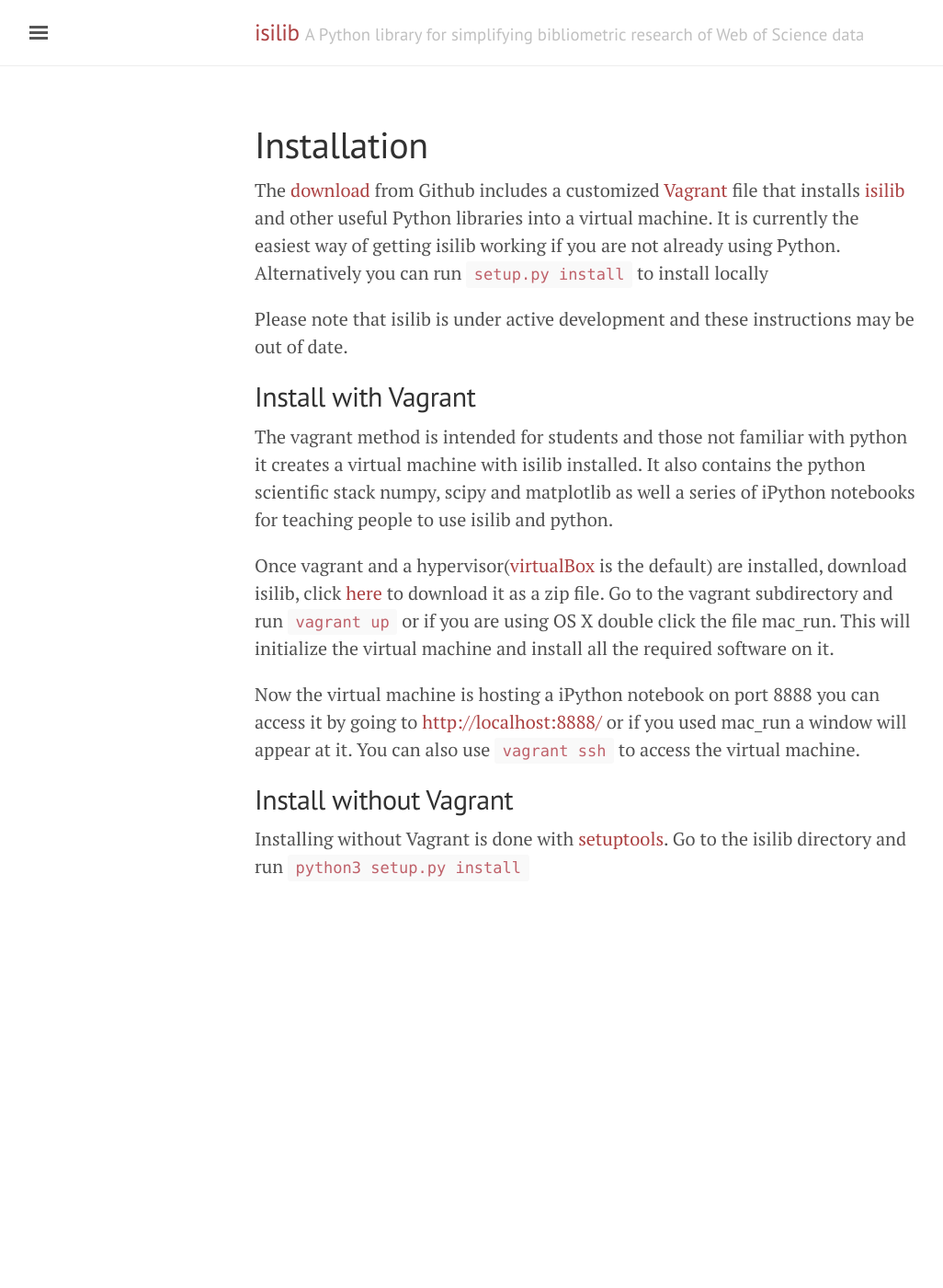
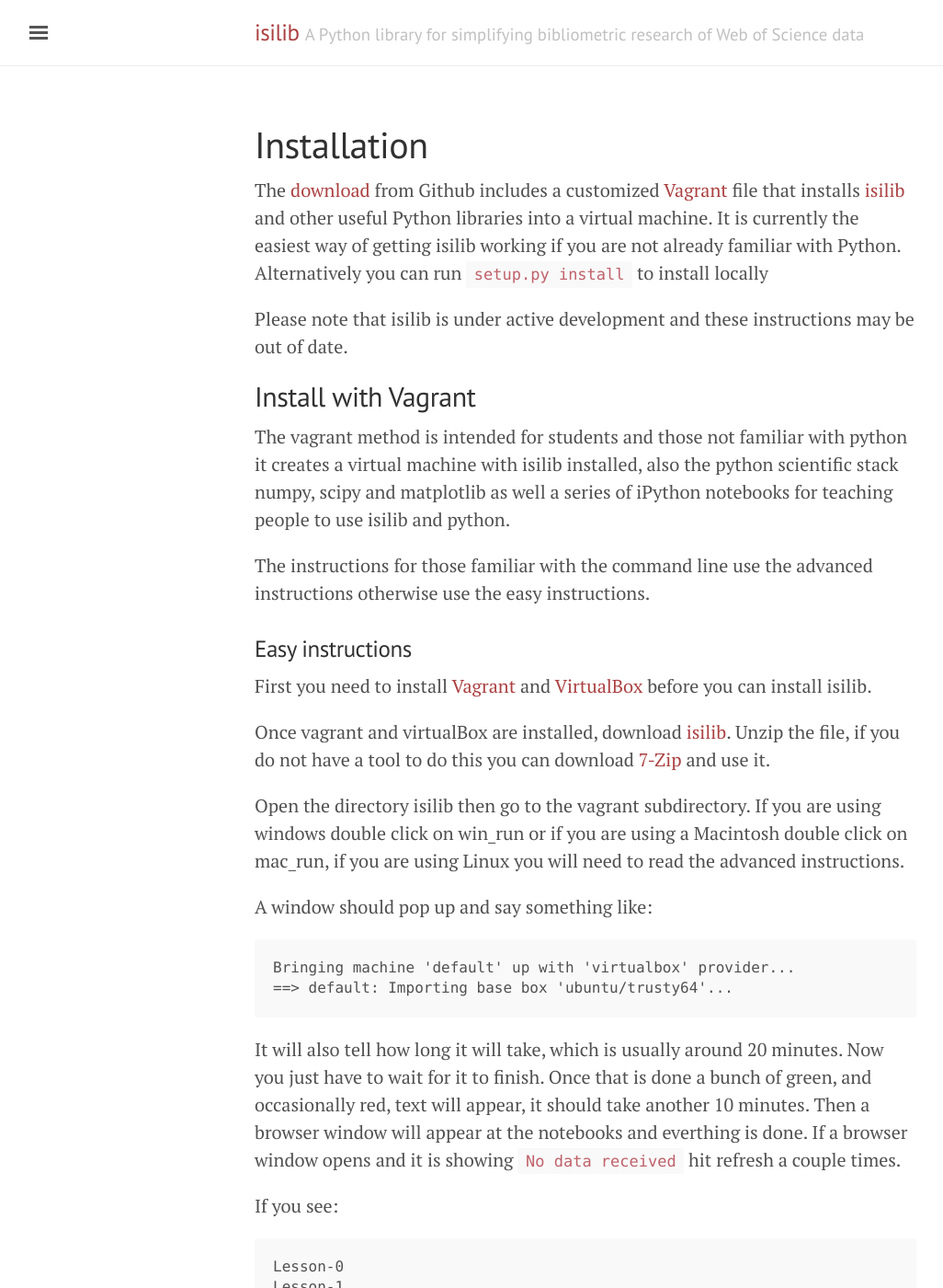
Before and after one commit to UWNETLAB/metaknowledge, a Jekyll site: the page built from installation.md, in a window 1280 px wide and 1400 px high. Shown: the whole window at 92% size, without its empty margins (3-1029 px from the left). Built offline with Jekyll 4.4.1, drawn with Linux system fonts in a browser that asks for light colours; Markdown is read by kramdown in place of the engine named in the settings; some of the changed text lies outside the part shown.

Commit message:
Updated install instructions

```diff
--- a/installation.md
+++ b/installation.md
@@ -3,16 +3,56 @@
 title: Installation
 ---
 
-The [download](https://github.com/networks-lab/isilib) from Github includes a customized [Vagrant](https://www.vagrantup.com) file that installs [isilib](https://github.com/networks-lab/isilib/archive/master.zip) and other useful Python libraries into a virtual machine. It is currently the easiest way of getting isilib working if you are not already using Python. Alternatively you can run `setup.py install` to install locally
+The [download](https://github.com/networks-lab/isilib) from Github includes a customized [Vagrant](https://www.vagrantup.com) file that installs [isilib](https://github.com/networks-lab/isilib/archive/master.zip) and other useful Python libraries into a virtual machine. It is currently the easiest way of getting isilib working if you are not already familiar with Python. Alternatively you can run `setup.py install` to install locally
 
 Please note that isilib is under active development and these instructions may be out of date.
 
 ## Install with Vagrant
-The vagrant method is intended for students and those not familiar with python it creates a virtual machine with isilib installed. It also contains the python scientific stack numpy, scipy and matplotlib as well a series of iPython notebooks for teaching people to use isilib and python.
+The vagrant method is intended for students and those not familiar with python it creates a virtual machine with isilib installed, also the python scientific stack numpy, scipy and matplotlib as well a series of iPython notebooks for teaching people to use isilib and python.
 
-Once vagrant and a hypervisor([virtualBox](https://www.virtualbox.org/) is the default) are installed, download isilib, click [here](https://github.com/mclevey/web_of_science_isi/archive/master.zip) to download it as a zip file. Go to the vagrant subdirectory and run `vagrant up` or if you are using OS X double click the file mac_run. This will initialize the virtual machine and install all the required software on it.
+The instructions for those familiar with the command line use the advanced instructions otherwise use the easy instructions.
 
-Now the virtual machine is hosting a iPython notebook on port 8888 you can access it by going to [http://localhost:8888/](http://localhost:8888/) or if you used mac_run a window will appear at it. You can also use `vagrant ssh` to access the virtual machine.
+###Easy instructions
+
+First you need to install [Vagrant](https://www.vagrantup.com/downloads.html) and [VirtualBox](https://www.virtualbox.org/wiki/Downloads) before you can install isilib.
+
+Once vagrant and virtualBox are installed, download [isilib](https://github.com/mclevey/web_of_science_isi/archive/master.zip). Unzip the file, if you do not have a tool to do this you can download [7-Zip](http://www.7-zip.org/) and use it.
+
+Open the directory isilib then go to the vagrant subdirectory. If you are using windows double click on win\_run or if you are using a Macintosh double click on mac\_run, if you are using Linux you will need to read the advanced instructions.
+
+A window should pop up and say something like:
+
+
+    Bringing machine 'default' up with 'virtualbox' provider...
+    ==> default: Importing base box 'ubuntu/trusty64'...
+
+It will also tell how long it will take, which is usually around 20 minutes. Now you just have to wait for it to finish. Once that is done a bunch of green, and occasionally red, text will appear, it should take another 10 minutes. Then a browser window will appear at the notebooks and everthing is done. If a browser window opens and it is showing `No data received` hit refresh a couple times.
+
+If you see:
+
+    Lesson-0
+    Lesson-1
+    Lesson-2
+    ...
+
+You have installed everything successfully.
+
+To open the page again just double click on which ever of mac\_run and win\_run you used. It should take less than a minute the second time.
+
+###Advanced Instructions
+0. Install [Vagrant](https://www.vagrantup.com/downloads.html) and [VirtualBox](https://www.virtualbox.org/wiki/Downloads)
+1. Clone the git [repo](https://github.com/networks-lab/isilib.git)
+2. Go to the vagrant directory
+3. Run `vagrant up`
+4. Once vagrant has finished go to [http://localhost:1159/](http://localhost:1159/)
+
+What you are doing by running `vagrant up` is creating an Ubuntu VM and provisioning it with the script bootstrap also in vagrant. If you run`vagrant up` again it only starts the VM. So to access the VM once it is created:
+
+1. Go to the vagrant directory
+2. Run `vagrant up`
+3. Once vagrant has finished go to [http://localhost:1159/](http://localhost:1159/)
+
+You can also use `vagrant ssh` to ssh into the VM or `vagrant provision` to rerun bootstrap.
 
 ## Install without Vagrant
 
```
Also changed, not shown: 2 other files.
